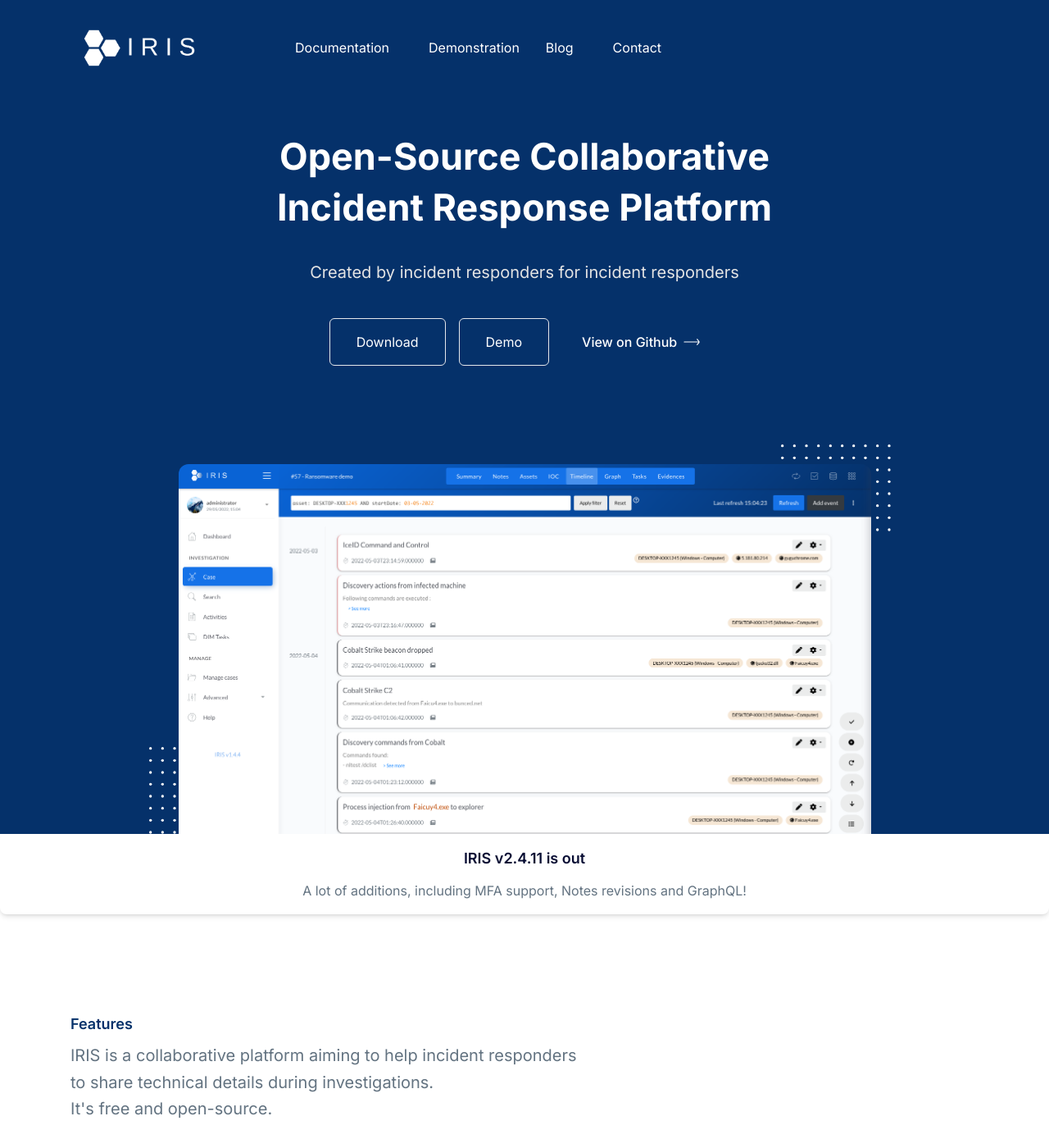
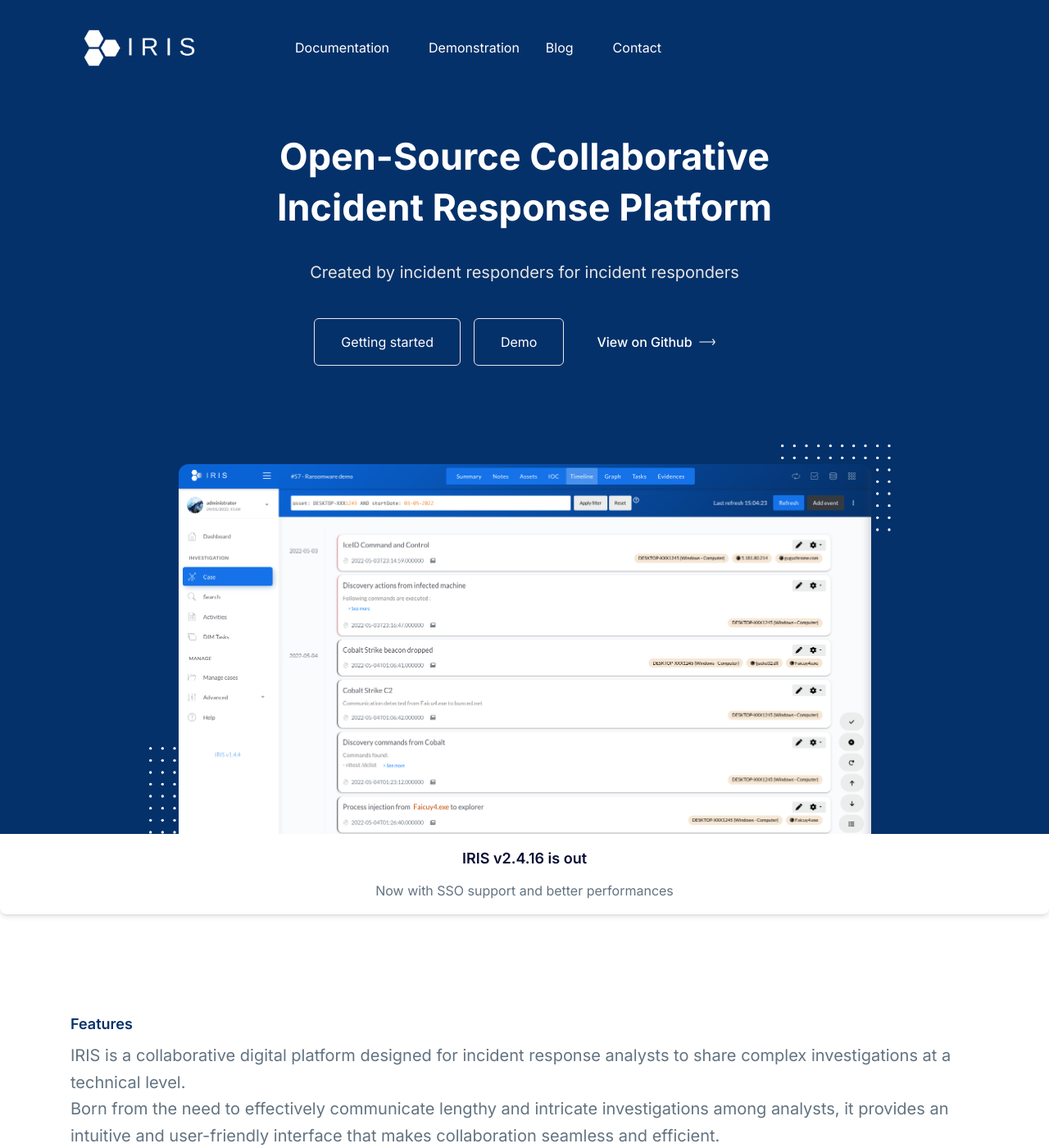
Before and after one commit to dfir-iris/dfir-iris.org, an MkDocs documentation site: the page built from docs/index.md, in a window 1280 px wide and 1400 px high. Shown: the whole window at 82% size. Built offline with MkDocs 1.6.1 and Material for MkDocs 9.7.7, drawn with Linux system fonts in a browser that asks for light colours; some of the changed text lies outside the part shown.

Commit message:
[ADD] New version

```diff
--- a/overrides/home.html
+++ b/overrides/home.html
@@ -167,7 +167,7 @@
                     ease-in-out
                     "
                   >
-                    Download
+                    Getting started
                   </a>
                 </li>
                   <li class="mb-4">
@@ -1400,12 +1400,12 @@
     border-l-[6px] border-[#34D399]
     ">
     <div class="w-full">
-      <a class="text-green" href="https://github.com/dfir-iris/iris-web/releases/tag/v2.4.11">
+      <a class="text-green" href="https://github.com/dfir-iris/iris-web/releases/tag/v2.4.16">
        <h5 class="text-lg text-center font-semibold mb-3 text-dark">
-          IRIS v2.4.11 is out
+          IRIS v2.4.16 is out
        </h5>
        <p class="text-base text-center text-body-color leading-relaxed">
-          A lot of additions, including MFA support, Notes revisions and GraphQL!
+          Now with SSO support and better performances
        </p>
       </a>
     </div>
@@ -1415,7 +1415,7 @@
       <div class="container">
         <div class="flex flex-wrap -mx-4">
           <div class="w-full px-4">
-            <div class="mb-12 lg:mb-20 max-w-[620px]">
+            <div class="mb-12 lg:mb-20 max-w-[1020px]">
               <span class="font-semibold text-lg text-primary mb-2 block">
                 Features
               </span>
@@ -1428,9 +1428,30 @@
                   text-body-color
                 "
               >
-                IRIS is a collaborative platform aiming to help incident responders to share technical details during investigations.<br/> It's free and open-source.
-              </p>
-            </div>
+              IRIS is a collaborative digital platform designed for incident response analysts to share complex investigations at a technical level.
+            </p>
+              <p
+              class="
+              text-lg
+              sm:text-xl
+              leading-relaxed
+              sm:leading-relaxed
+              text-body-color
+              "
+            >
+                Born from the need to effectively communicate lengthy and intricate investigations among analysts, it provides an intuitive and user-friendly interface that makes collaboration seamless and efficient.
+            </p>
+            <br/>
+            <p
+            class="
+            text-lg
+            sm:text-xl
+            leading-relaxed
+            sm:leading-relaxed
+            text-body-color
+            "
+          > IRIS is free and open-source.
+          </p>
           </div>
         </div>
         <div class="flex flex-wrap -mx-4">
```
